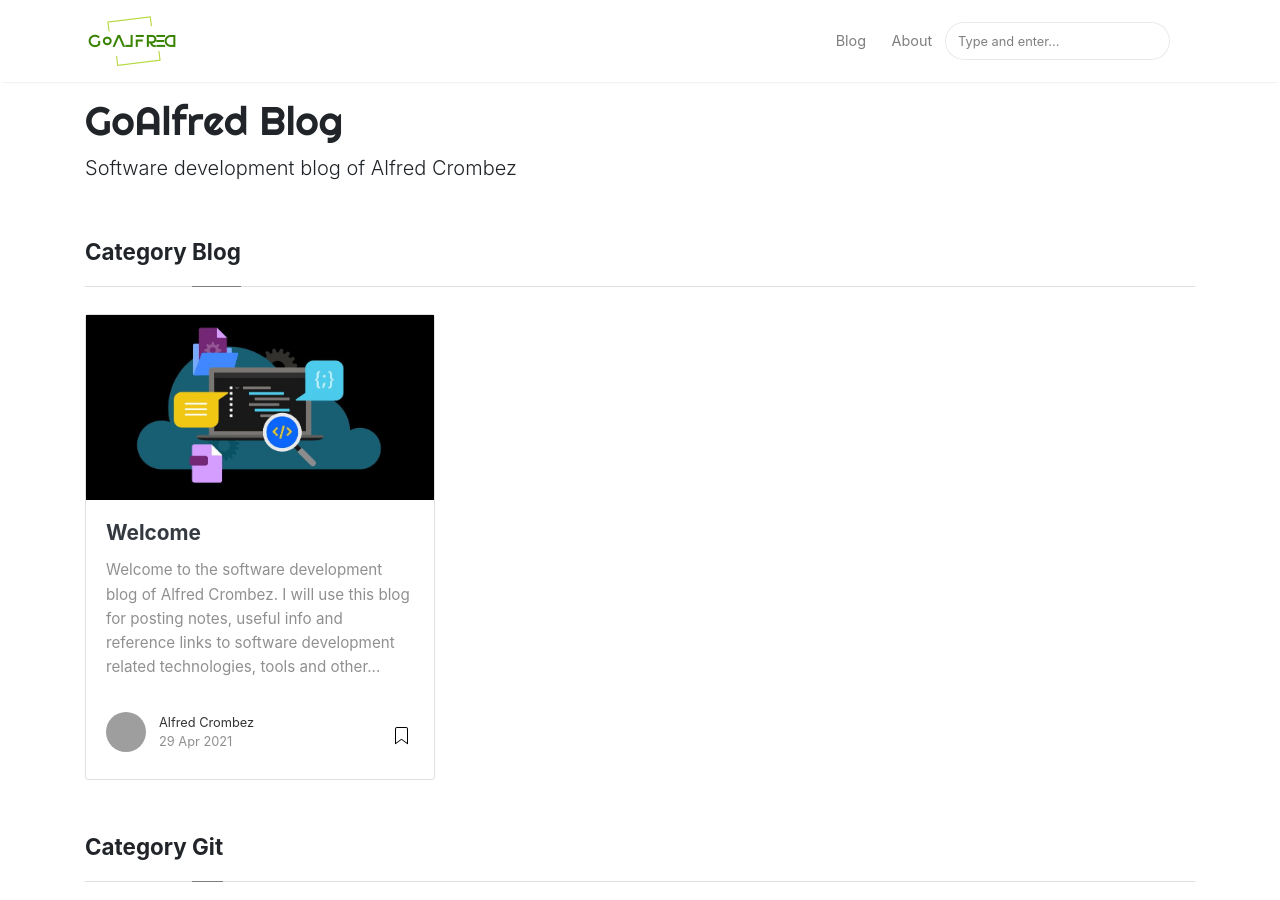
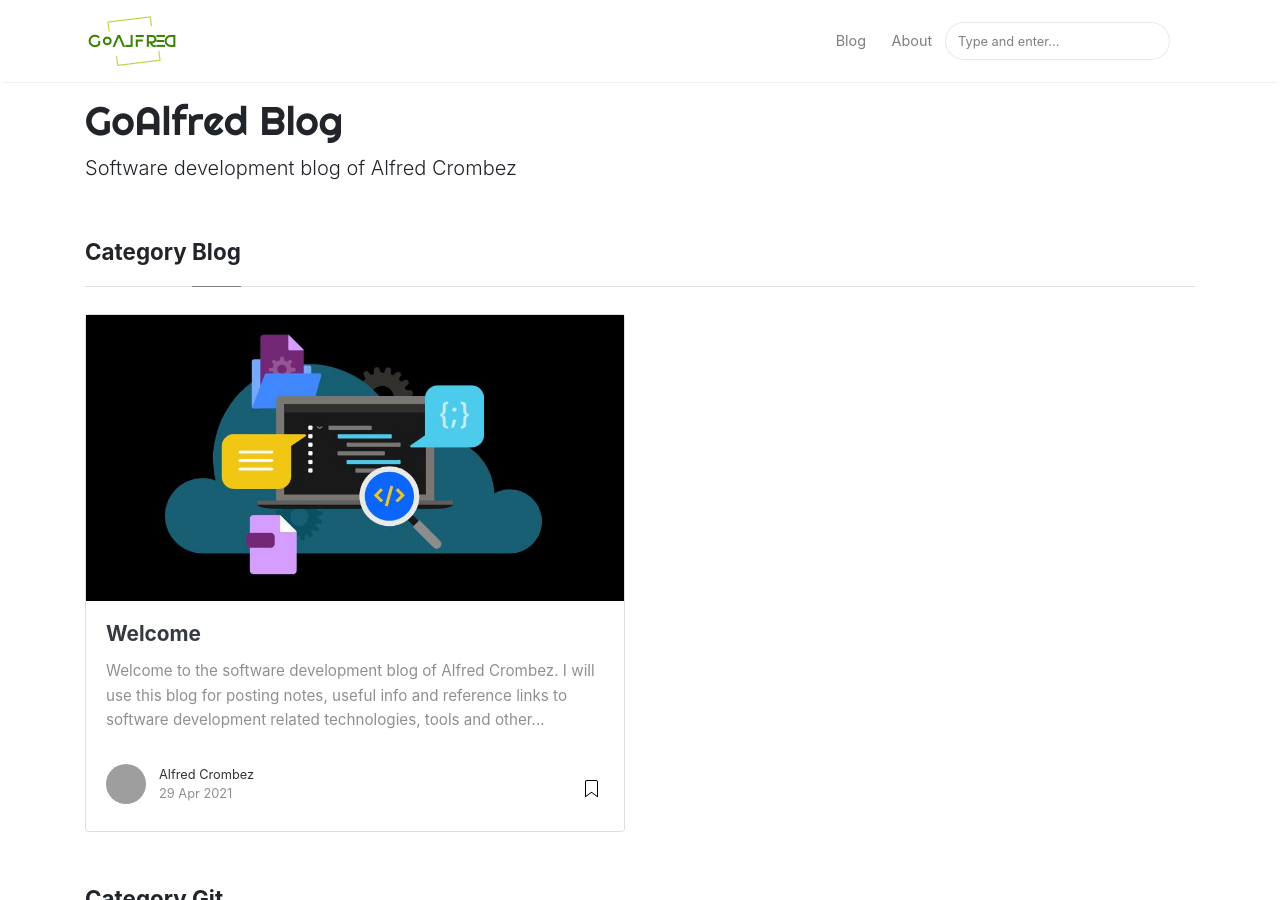
Before and after one commit to goalfred-dev/goalfred-dev.github.io, a Jekyll site: the page built from _pages/categories.md, in a window 1280 px wide and 900 px high. Built offline with Jekyll 4.4.1, drawn with Linux system fonts in a browser that asks for light colours; nearby versions of some CDN libraries; grey boxes are pictures that could not be loaded.

Commit message:
Another try

```diff
--- a/_includes/postbox.html
+++ b/_includes/postbox.html
@@ -1,7 +1,7 @@
 <!-- begin post -->
 {% assign author = site.authors[post.author] %}
 
-<div class="col-lg-4 col-md-8 mb-30px card-group">
+<div class="col-lg-6 col-md-6 mb-30px card-group">
   <div class="card h-100">
     <div class="maxthumb">
       <a href="{{ site.baseurl }}{{ post.url }}">
```
